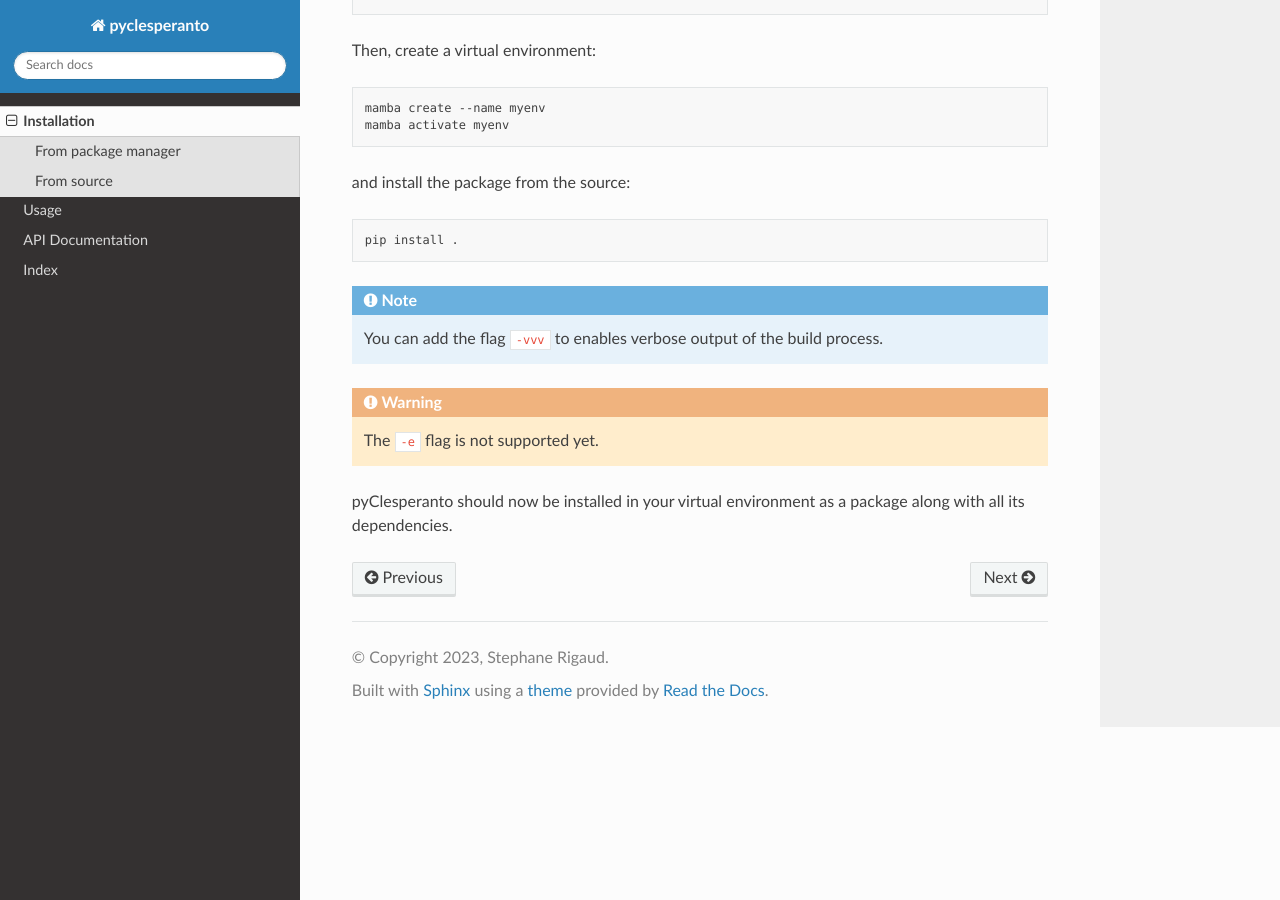
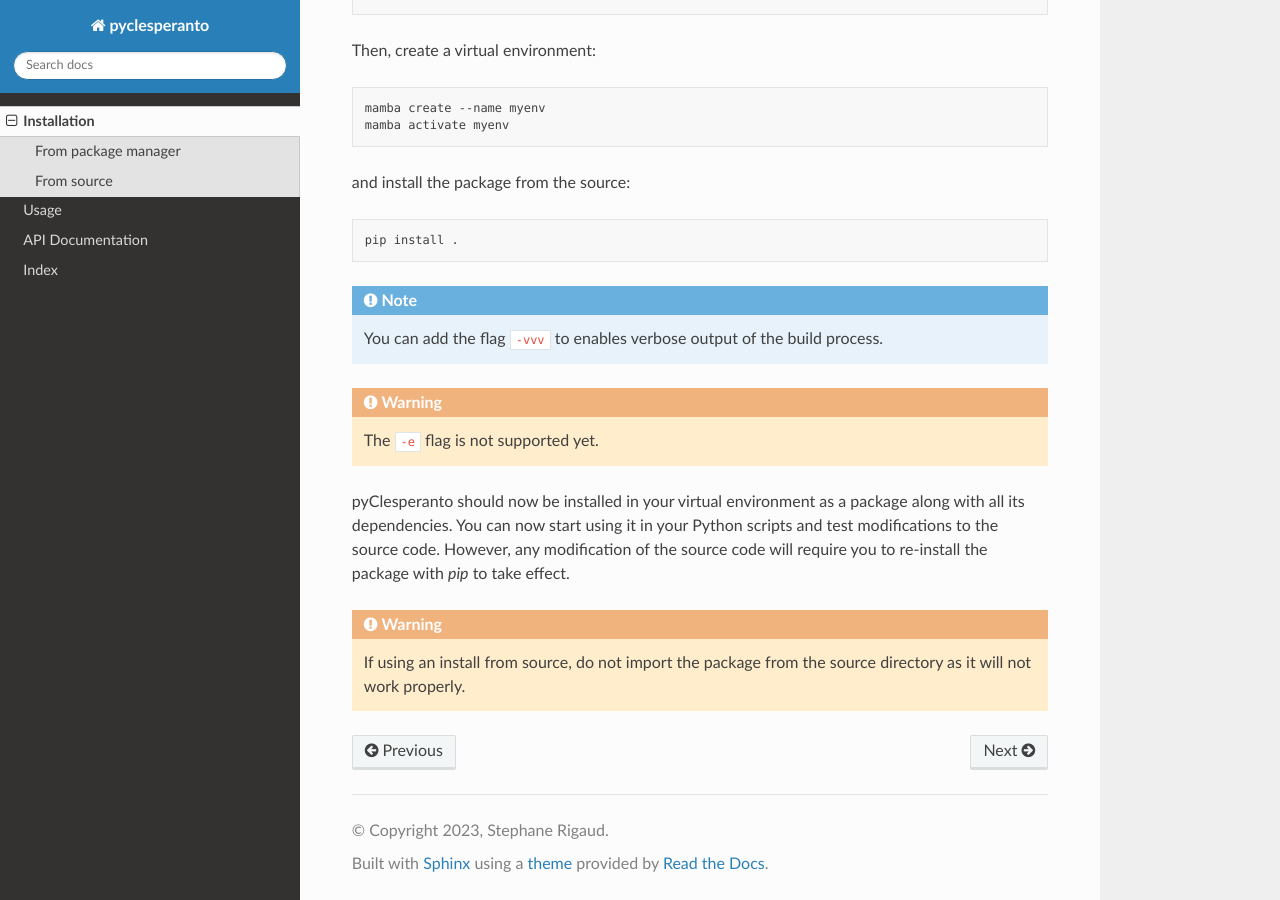
Before and after one commit to clEsperanto/pyclesperanto, a Sphinx documentation site: the page built from docs/source/install.rst, in a window 1280 px wide and 900 px high, scrolled down 1255 px. Built offline with Sphinx 7.4.7 and the Read the Docs theme 2.0.0, drawn with Linux system fonts in a browser that asks for light colours.

Commit message:
update doc

```diff
--- a/docs/source/install.rst
+++ b/docs/source/install.rst
@@ -76,4 +76,9 @@ and install the package from the source:
     The ``-e`` flag is not supported yet.
 
 
-pyClesperanto should now be installed in your virtual environment as a package along with all its dependencies.
+pyClesperanto should now be installed in your virtual environment as a package along with all its dependencies. You can now start using it in your Python scripts and test modifications to the source code.
+However, any modification of the source code will require you to re-install the package with `pip` to take effect.
+
+.. warning::
+
+    If using an install from source, do not import the package from the source directory as it will not work properly.
```
